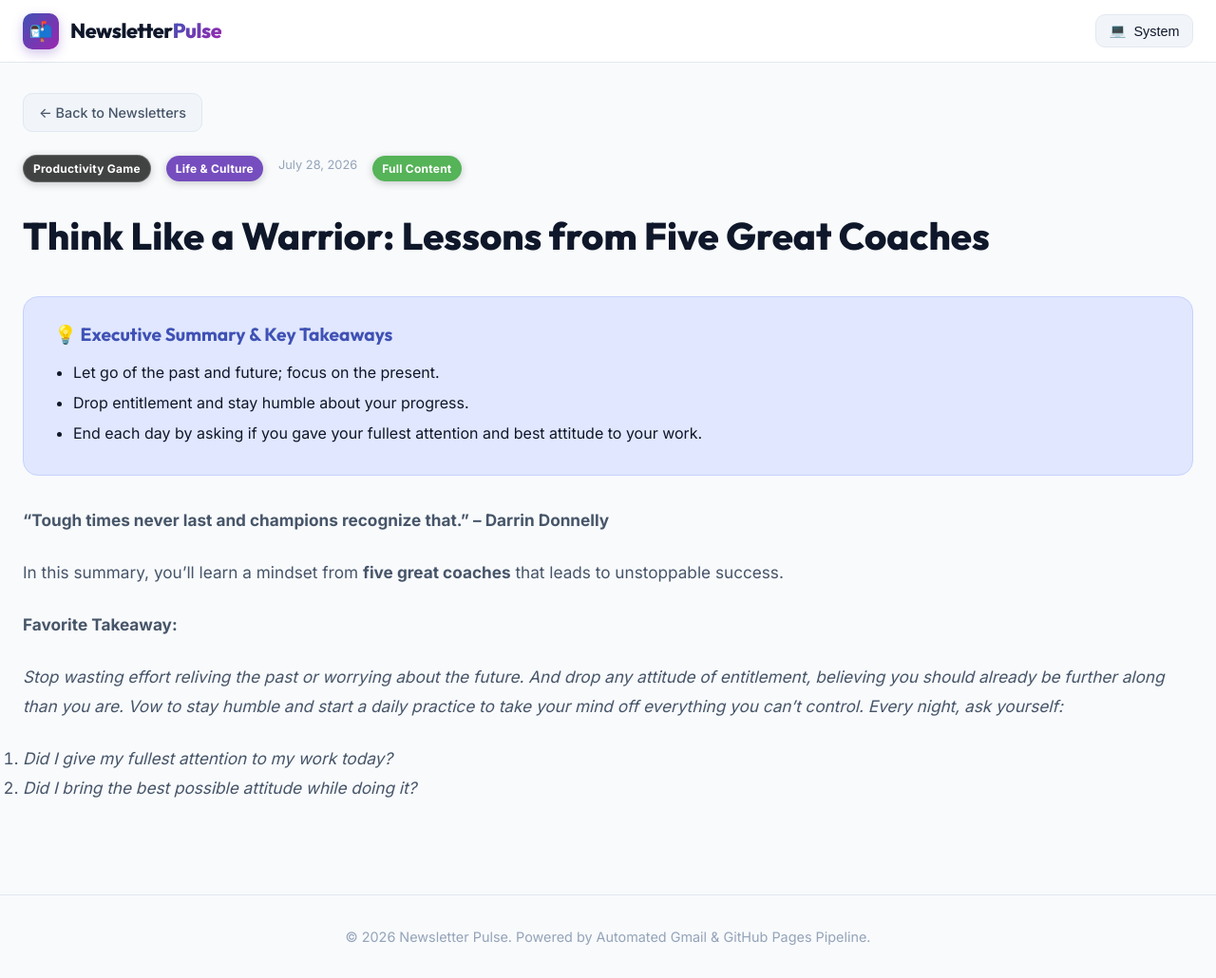
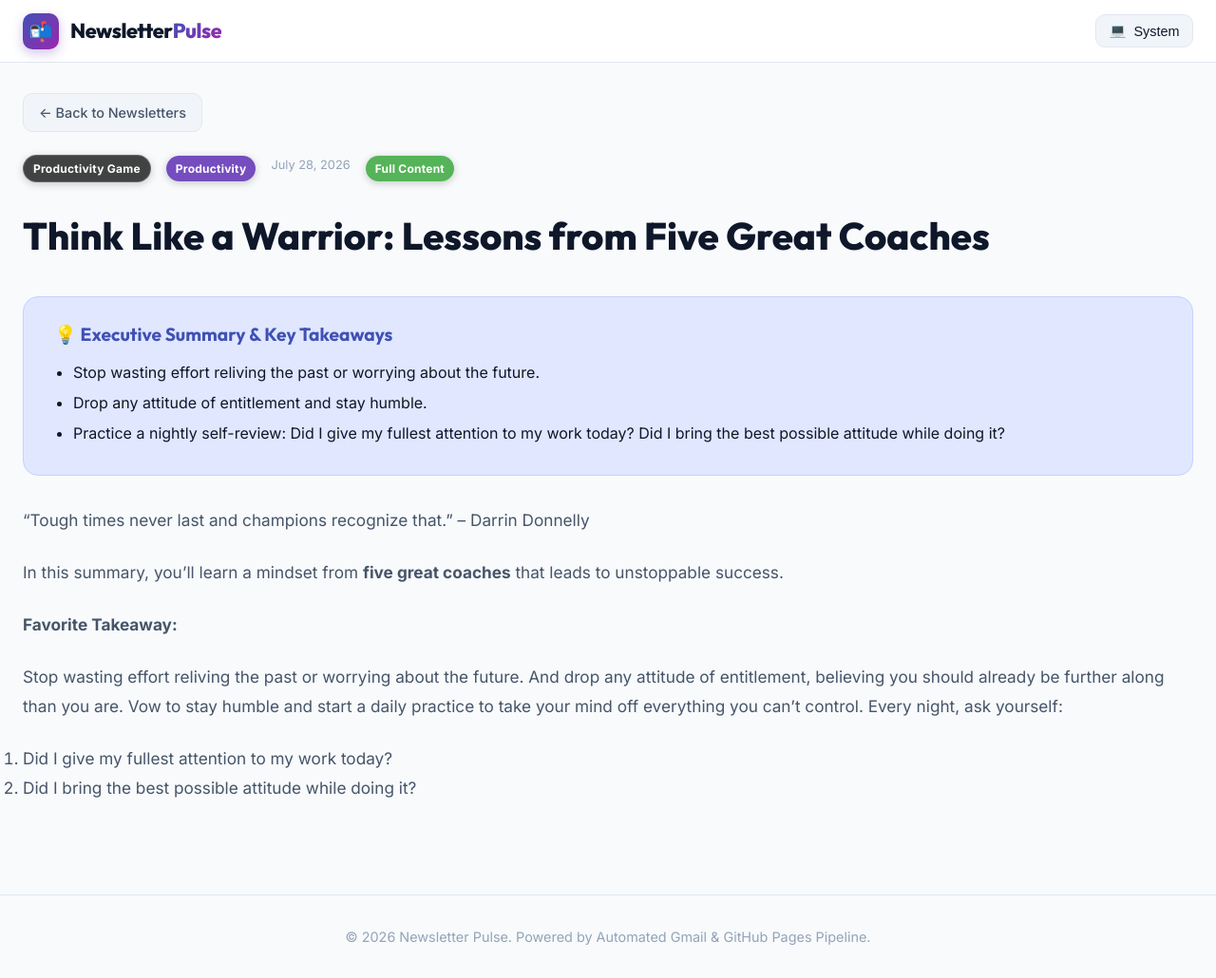
Before and after one commit to vampcoder/daily-newsletters, a Jekyll site: the page built from _posts/2026-07-28-productivity-game-summary-think-like-a-warrior.md, in a window 1280 px wide and 1030 px high. Shown: the whole window at 95% size. Built offline with Jekyll 4.4.1, drawn with Linux system fonts in a browser that asks for light colours.

Commit message:
Update newsletter: [Productivity Game] Summary: Think Like a Warrior

```diff
--- a/_posts/2026-07-28-productivity-game-summary-think-like-a-warrior.md
+++ b/_posts/2026-07-28-productivity-game-summary-think-like-a-warrior.md
@@ -3,26 +3,26 @@ layout: post
 title: "Think Like a Warrior: Lessons from Five Great Coaches"
 date: 2026-07-28 11:42:36 +0000
 source: "Productivity Game"
-category: "Life & Culture"
-excerpt: "This newsletter distills the mindset of five legendary coaches into a blueprint for unstoppable success. It focuses on letting go of the past and future, dropping entitlement, and committing to daily reflection."
+category: "Productivity"
+excerpt: "This newsletter distills the mindset of five legendary coaches to cultivate unstoppable success. It emphasizes focusing on the present, letting go of entitlement, and practicing daily self-reflection to maintain discipline and humility."
 theme_gradient: "linear-gradient(135deg, #9c27b0 0%, #7b1fa2 100%)"
 image: "https://embed.filekitcdn.com/e/8UGoEYUY8hNJcBFmksRBVo/9YXBFxf52qdCnkP2SfTEx"
 video_url: "https://5463b514.click.convertkit-mail4.com/r8u65ewg72hoh36085vt2hdxekqegb7hxw8/g3hnh5hm4en7d2crh9/aHR0cHM6Ly93d3cueW91dHViZS5jb20vd2F0Y2g_dj0zU21KSGJUNFJBdw=="
 pdf_url: "https://5463b514.click.convertkit-mail4.com/r8u65ewg72hoh36085vt2hdxekqegb7hxw8/9qhzhnhdogxkq7t9h3/aHR0cHM6Ly9kb3dubG9hZC5maWxla2l0Y2RuLmNvbS9kLzhVR29FWVVZOGhOSmNCRm1rc1JCVm8vdkxBS0NOaWJaTVBoWG9xS2ROZUU4TA=="
 is_summary: false
 key_takeaways:
-  - "Let go of the past and future; focus on the present."
-  - "Drop entitlement and stay humble about your progress."
-  - "End each day by asking if you gave your fullest attention and best attitude to your work."
+  - "Stop wasting effort reliving the past or worrying about the future."
+  - "Drop any attitude of entitlement and stay humble."
+  - "Practice a nightly self-review: Did I give my fullest attention to my work today? Did I bring the best possible attitude while doing it?"
 ---
 
-**"Tough times never last and champions recognize that." – Darrin Donnelly**
+"Tough times never last and champions recognize that." – Darrin Donnelly
 
 In this summary, you'll learn a mindset from **five great coaches** that leads to unstoppable success.
 
 **Favorite Takeaway:**
 
-*Stop wasting effort reliving the past or worrying about the future. And drop any attitude of entitlement, believing you should already be further along than you are. Vow to stay humble and start a daily practice to take your mind off everything you can't control. Every night, ask yourself:*
+Stop wasting effort reliving the past or worrying about the future. And drop any attitude of entitlement, believing you should already be further along than you are. Vow to stay humble and start a daily practice to take your mind off everything you can't control. Every night, ask yourself:
 
-1. *Did I give my fullest attention to my work today?*
-2. *Did I bring the best possible attitude while doing it?*
+1. Did I give my fullest attention to my work today?
+2. Did I bring the best possible attitude while doing it?
```
